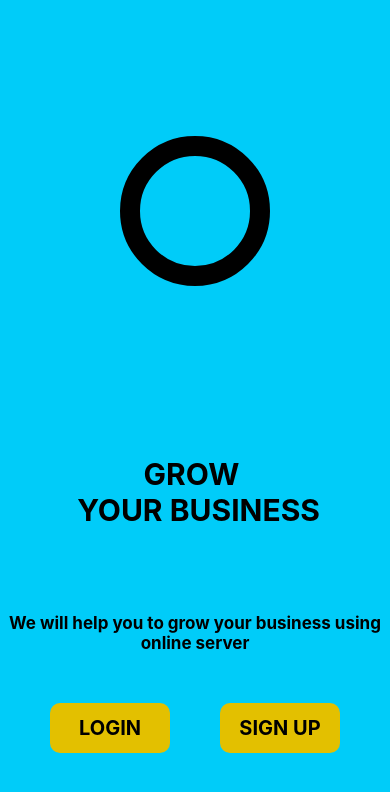
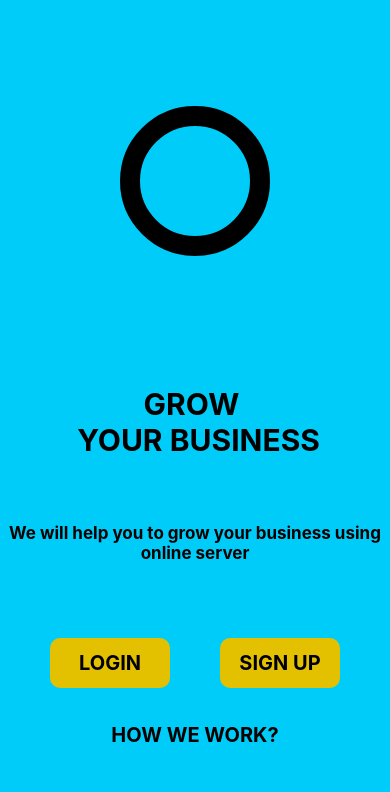
Before and after one commit to MrNguyen202/21080071_NguyenThanhThuan_ReactNative_T6_1_3, a React Native app in the folder Week3_Ngay06_09_2024/: screen / in a window 390 px wide. Shown: the top 792 px of the page. Built offline with nearby package versions, Linux system fonts and the light colour scheme.

Commit message:
commit week3 screen2 chua thuc hien shadow + minh chung

```diff
--- a/Week3_Ngay06_09_2024/App.js
+++ b/Week3_Ngay06_09_2024/App.js
@@ -62,6 +62,7 @@ export default function App() {
           flex: 1,
           flexDirection: 'row',
           justifyContent: 'space-evenly',
+          alignItems: 'center',
         }}>
         <TouchableOpacity
           style={{
@@ -101,6 +102,18 @@ export default function App() {
           </Text>
         </TouchableOpacity>
       </View>
+      <View style={{
+          flex: 1,
+          alignItems: 'center'
+        }}>
+          <Text style={{
+            fontSize: 20,
+            fontWeight: 'bold',
+            textTransform: 'uppercase'
+          }}>
+            How we work?
+          </Text>
+        </View>
     </View>
   );
 }
```
Also changed, not shown: Week3_Ngay06_09_2024/img3/screen2.png (added).
